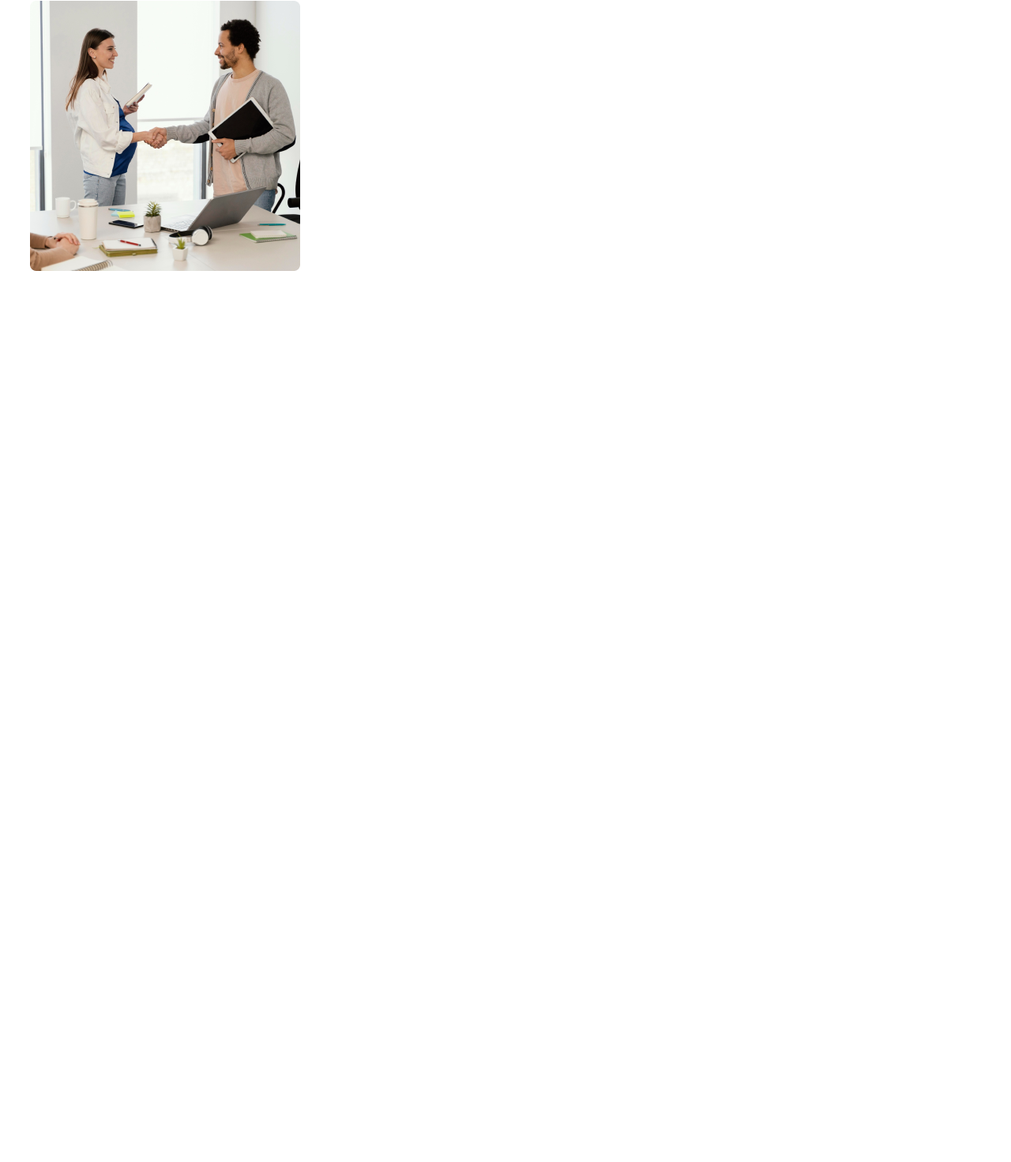
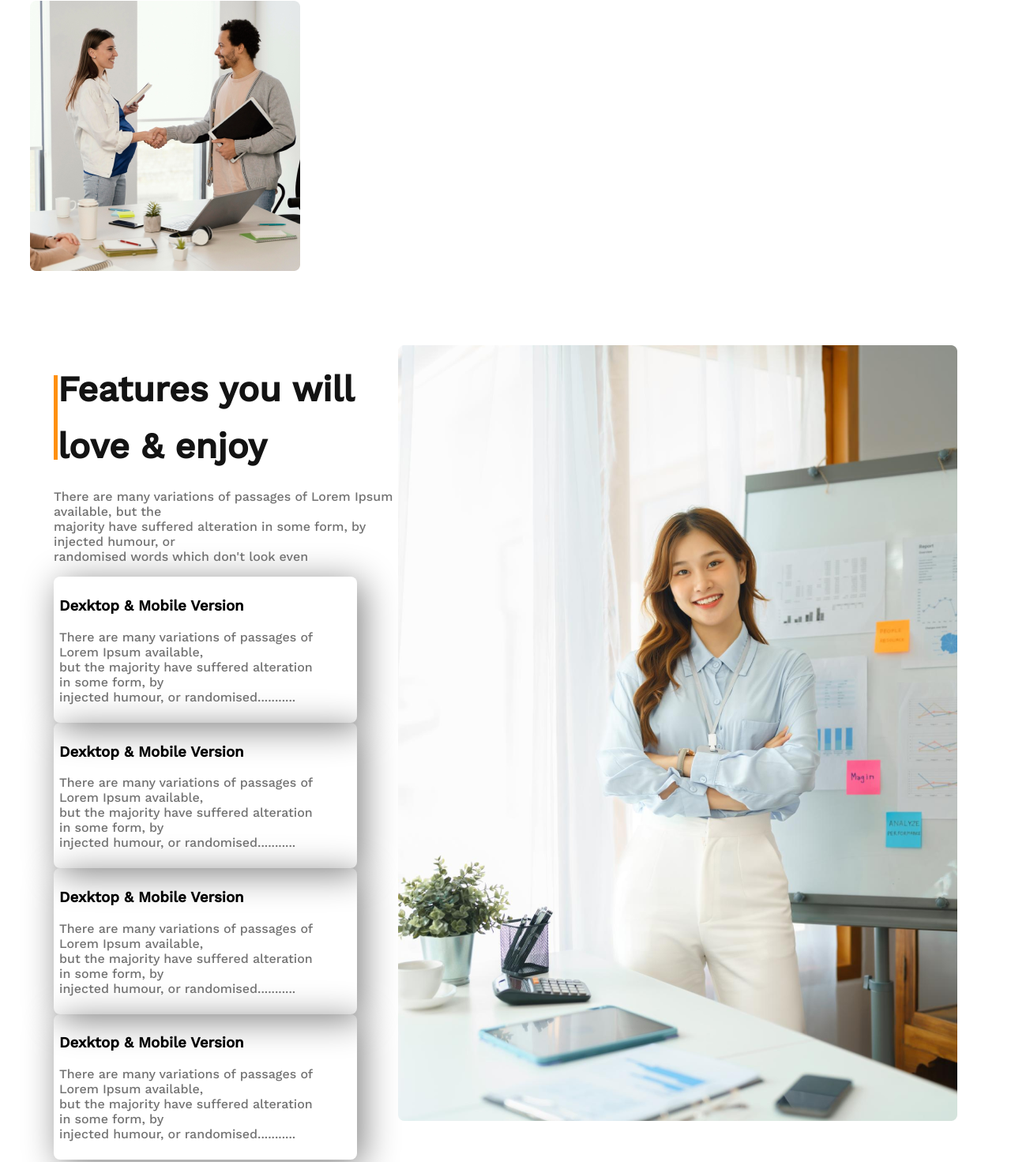
Before and after one commit to ChowdhuryJoyanti/g3-architect, a plain HTML site: page index.html in a window 1280 px wide. Shown: the part 2196-3667 px from the top of the page at 79% size. Before the commit the page ends 2581 px from the top, so only its background shows below. Drawn offline with nearby package versions, Linux system fonts and the light colour scheme.

Commit message:
features part added

```diff
--- a/index.html
+++ b/index.html
@@ -43,6 +43,7 @@
         </header>
                             <!-- Header part end -->
                             <!-- main part start  -->
+                            <!-- Quick list feature part start -->
         <main>
                 <section class="container">
                     <div>
@@ -61,7 +62,45 @@
                     </div>
 
                 </section>
+                    <!-- Quick list feature part end -->
+                 <!-- Feature- love and enjoy part -->
+                <section class="container-Features">
+                    <div class="features-love">
+                        <div class="feature-love">
+                            <h2 class="feature">Features you will</h2>
+                            <h2 class="feature">love & enjoy</h2>
+                        </div>
+                        <p class="banner-description">There are many variations of passages of Lorem Ipsum available, but the<br> majority
+                             have suffered alteration in some form, by injected humour, or<br>
+                              randomised words which don't look even</p>
+                              <div class="dextop-mobile">
+                                <h3>Dexktop & Mobile Version</h3>
+                                <p class="banner-description">There are many variations of passages of Lorem Ipsum available,<br> but the majority have suffered alteration in some form, by<br> injected humour, or randomised...........</p>
+                             </div>
+                              <div class="dextop-mobile">
+                                <h3>Dexktop & Mobile Version</h3>
+                                <p class="banner-description">There are many variations of passages of Lorem Ipsum available,<br> but the majority have suffered alteration in some form, by<br> injected humour, or randomised...........</p>
+                             </div>
+                              <div class="dextop-mobile">
+                                <h3>Dexktop & Mobile Version</h3>
+                                <p class="banner-description">There are many variations of passages of Lorem Ipsum available,<br> but the majority have suffered alteration in some form, by<br> injected humour, or randomised...........</p>
+                             </div>
+                              <div class="dextop-mobile">
+                                <h3>Dexktop & Mobile Version</h3>
+                                <p class="banner-description">There are many variations of passages of Lorem Ipsum available,<br> but the majority have suffered alteration in some form, by<br> injected humour, or randomised...........</p>
+                             </div>
+                    </div>
+
+
+                    <div class="features-enjoy">
+                        <img src="images/architect.png" alt="">
+                    </div>
+                </section>
+
         </main>
+
+
+
                             <!-- main part end     -->
                          <!-- footer part start -->
         <footer>
--- a/styles/style.css
+++ b/styles/style.css
@@ -91,3 +91,37 @@ body{
         .Features{
             color: #FF900E;
         }
+        /* feature-love and enjoy */
+        .container-Features{
+          margin:40px ;
+         padding: 20px;
+         display: grid;
+         grid-template-columns: repeat(2, 1fr);
+         grid-row-gap: 20px ;
+        }
+        /* .features-love{
+         margin: 5px;
+         padding: 10px;
+         row-gap: 30px;
+        } */
+
+        .feature-love{
+         border-left: 5px solid  #FF900E;
+        }
+        .feature{
+         color: #131313;
+         font-size: 45px;
+         font-weight: 700;
+         line-height: 35px;
+         /* border-left: 3px solid  #FF900E; */
+
+        }
+        .dextop-mobile{
+         width: 75%;
+         padding: 7px;
+         border:2px solid black;
+         border-radius: 8px;
+         border: 0px;
+         box-shadow: 7px 7px 45px gray;
+         padding-right: 50px;
+        }
```
